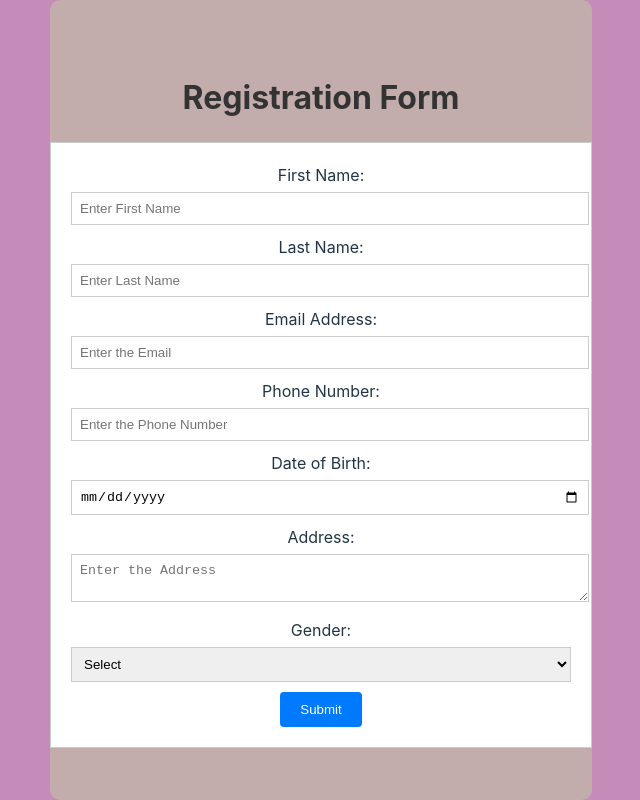
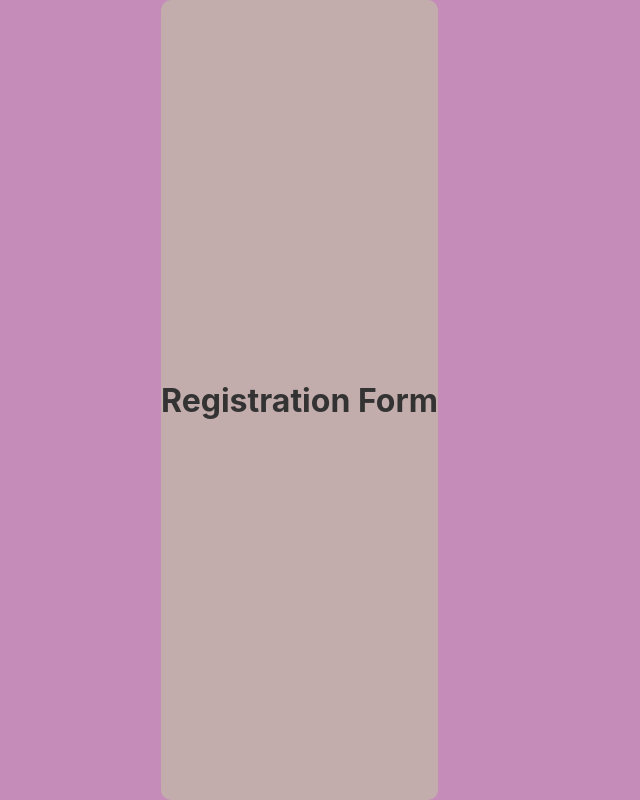
Before and after one commit to Swathi9353/iVoyant, a React (Vite) app in the folder my-app/: page / in a window 1280 px wide. Shown: the whole page, without its empty margins (319-959 px from the left). Built offline with nearby package versions, Linux system fonts and the light colour scheme.

Commit message:
modified

```diff
--- a/my-app/src/App.tsx
+++ b/my-app/src/App.tsx
@@ -1,5 +1,4 @@
 import React from 'react';
-import ParentFormComponent from './Components/ParentFormComponent';
 import './App.css';
 import './Components/FormComponent.css';
 
@@ -7,7 +6,7 @@ const App: React.FC = () => {
   return (
     <div className="app-container">
       <h1>Registration Form</h1>
-      <ParentFormComponent />
+
     </div>
   );
 };
--- a/my-app/src/Components/FormComponent.tsx
+++ b/my-app/src/Components/FormComponent.tsx
@@ -1,8 +1,8 @@
 import React from 'react';
-import './FormComponent.css';
+import ParentFormComponent from './ParentFormComponent';
+import './App.css';
 
-interface FormProps {
-  formValues: {
+interface FormValues {
   firstName: string;
   lastName: string;
   email: string;
@@ -10,53 +10,44 @@ interface FormProps {
   dateOfBirth: string;
   address: string;
   gender: string;
-  };
-  onInputChange: (field: keyof FormProps['formValues']) => React.ChangeEventHandler<HTMLInputElement | HTMLTextAreaElement | HTMLSelectElement>;
-  onSubmit: (event: React.FormEvent) => void;
 }
 
-const FormComponent: React.FC<FormProps> = ({ formValues, onInputChange, onSubmit }) => (
-  <div className="form-container">
-    {/* Imaginary tag in the top-right corner */}
+const formValues: FormValues = {
+  firstName: '',
+  lastName: '',
+  email: '',
+  phoneNumber: '',
+  dateOfBirth: '',
+  address: '',
+  gender: '',
+};
 
+let formValuesRef = { ...formValues };
 
-    <form onSubmit={onSubmit}>
-      <label>
-        First Name:
-        <input type="text" placeholder="Enter First Name"value={formValues.firstName} onChange={onInputChange('firstName')}required />
-      </label>
-      <label>
-        Last Name:
-        <input type="text" placeholder='Enter Last Name' value={formValues.lastName} onChange={onInputChange('lastName')}required />
-      </label>
-      <label>
-        Email Address:
-        <input type="email" placeholder ='Enter the Email'value={formValues.email} onChange={onInputChange('email')} required/>
-      </label>
-      <label>
-        Phone Number:
-        <input type="tel" placeholder='Enter the Phone Number' value={formValues.phoneNumber} onChange={onInputChange('phoneNumber')} required/>
-      </label>
-      <label>
-        Date of Birth:
-        <input type="date"placeholder='Enter the Date' value={formValues.dateOfBirth} onChange={onInputChange('dateOfBirth')}required />
-      </label>
-      <label>
-        Address:
-        <textarea value={formValues.address} placeholder='Enter the Address'onChange={onInputChange('address')} required></textarea>
-      </label>
-      <label>
-        Gender:
-        <select value={formValues.gender} onChange={onInputChange('gender')} required>
-          <option value="">Select</option>
-          <option value="male">Male</option>
-          <option value="female">Female</option>
-          <option value="other">Other</option>
-        </select>
-      </label>
-      <button type="submit">Submit</button>
-    </form>
+const handleInputChange = (name: keyof FormValues, value: string) => {
+  formValuesRef = {
+    ...formValuesRef,
+    [name]: value,
+  };
+};
+
+const handleSubmit = (event: React.FormEvent) => {
+  event.preventDefault();
+  console.log('Form submitted:', formValuesRef);
+  alert('Form submitted successfully!');
+};
+
+const App: React.FC = () => {
+  return (
+    <div className="app-container">
+      <h1>Company Form</h1>
+      <ParentFormComponent
+        formValues={formValuesRef}
+        onSubmit={handleSubmit}
+        onInputChange={handleInputChange}
+      />
     </div>
   );
+};
 
-export default FormComponent;
+export default App;
--- a/my-app/src/Components/ParentFormComponent.tsx
+++ b/my-app/src/Components/ParentFormComponent.tsx
@@ -1,8 +1,7 @@
 import React from 'react';
-import FormComponent from './FormComponent';
-import './FormComponent.css';
 
-interface FormValues {
+interface FormProps {
+  formValues: {
     firstName: string;
     lastName: string;
     email: string;
@@ -10,38 +9,95 @@ interface FormValues {
     dateOfBirth: string;
     address: string;
     gender: string;
+  };
+  onSubmit: (event: React.FormEvent) => void;
+  onInputChange: (name: keyof FormProps['formValues'], value: string) => void;
 }
 
-class ParentFormComponent extends React.Component {
-  formValues: FormValues = {
-    firstName: '',
-    lastName: '',
-    email: '',
-    phoneNumber: '',
-    dateOfBirth: '',
-    address: '',
-    gender: '',
+const ParentFormComponent: React.FC<FormProps> = ({ formValues, onSubmit, onInputChange }) => {
+  const handleChange = (event: React.ChangeEvent<HTMLInputElement | HTMLTextAreaElement | HTMLSelectElement>) => {
+    onInputChange(event.target.name as keyof FormProps['formValues'], event.target.value);
   };
 
-  handleInputChange = (field: keyof FormValues) => (event: React.ChangeEvent<HTMLInputElement | HTMLTextAreaElement | HTMLSelectElement>) => {
-    this.formValues[field] = event.target.value;
-    this.forceUpdate();
+  return (
+    <div className="form-container">
+      <div className="image-tag">
+        <img src="https://via.placeholder.com/50" alt="Tag" />
+      </div>
+
+      <form onSubmit={onSubmit}>
+        <label>
+          First Name:
+          <input
+            type="text"
+            name="firstName"
+            value={formValues.firstName}
+            onChange={handleChange}
+          />
+        </label>
+        <label>
+          Last Name:
+          <input
+            type="text"
+            name="lastName"
+            value={formValues.lastName}
+            onChange={handleChange}
+          />
+        </label>
+        <label>
+          Email Address:
+          <input
+            type="email"
+            name="email"
+            value={formValues.email}
+            onChange={handleChange}
+          />
+        </label>
+        <label>
+          Phone Number:
+          <input
+            type="tel"
+            name="phoneNumber"
+            value={formValues.phoneNumber}
+            onChange={handleChange}
+          />
+        </label>
+        <label>
+          Date of Birth:
+          <input
+            type="date"
+            name="dateOfBirth"
+            value={formValues.dateOfBirth}
+            onChange={handleChange}
+          />
+        </label>
+        <label>
+          Address:
+          <textarea
+            name="address"
+            value={formValues.address}
+            onChange={handleChange}
+          ></textarea>
+        </label>
+        <label>
+          Gender:
+          <select
+            name="gender"
+            value={formValues.gender}
+            onChange={handleChange}
+          >
+            <option value="">Select</option>
+            <option value="male">Male</option>
+            <option value="female">Female</option>
+            <option value="other">Other</option>
+          </select>
+        </label>
+        <button type="submit">
+          Submit
+        </button>
+      </form>
+    </div>
+  );
 };
 
-  handleSubmit = (event: React.FormEvent) => {
-    event.preventDefault();
-    console.log('Form submitted:', this.formValues);
-  };
-
-  render() {
-    return (
-      <FormComponent
-        formValues={this.formValues}
-        onInputChange={this.handleInputChange}
-        onSubmit={this.handleSubmit}
-      />
-    );
-  }
-}
-
 export default ParentFormComponent;
```
Lines whose indentation alone changed are shown as unchanged.
